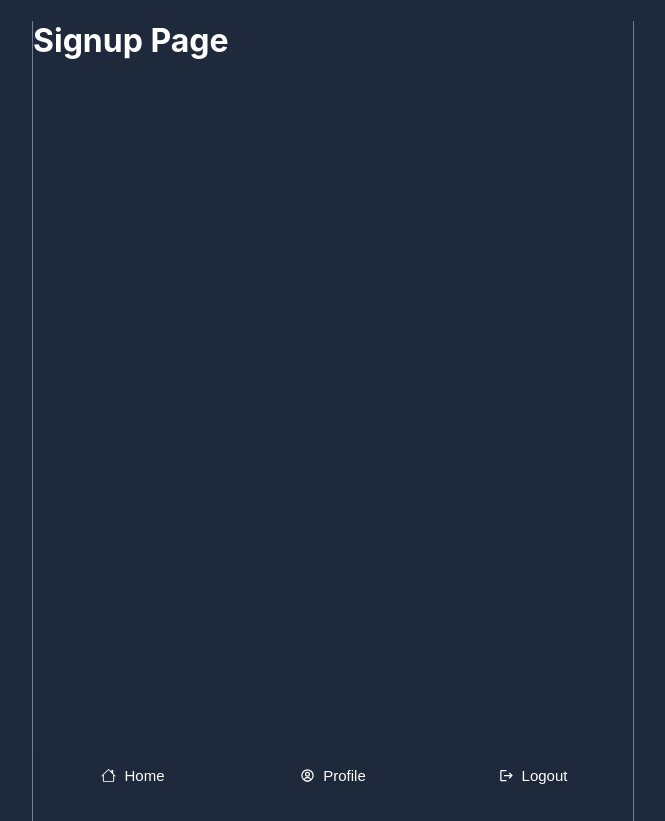
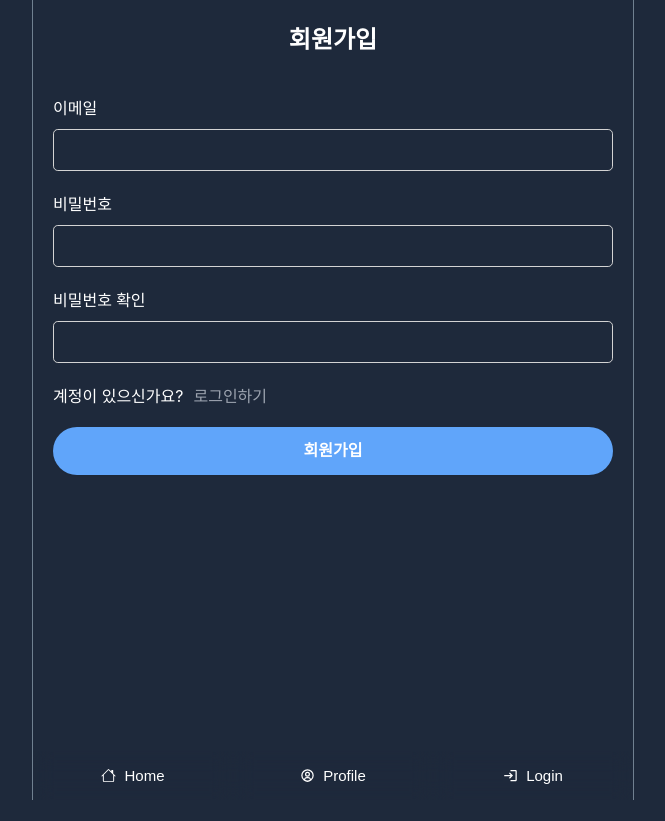
Before and after one commit to jamie-jungah/react-twitter-clone, a React (Create React App) app: page /users/signup in a window 1280 px wide. Shown: the whole page, without its empty margins (307-972 px from the left). After the commit the page ends 800 px from the top, so only its background shows below. Built offline with nearby package versions, Linux system fonts and the light colour scheme; no server answers.

Commit message:
feat: Firebase Auth 회원가입

```diff
--- a/package.json
+++ b/package.json
@@ -16,6 +16,7 @@
     "react-icons": "^4.12.0",
     "react-router-dom": "^6.20.0",
     "react-scripts": "5.0.1",
+    "react-toastify": "^9.1.3",
     "sass": "^1.69.5",
     "typescript": "^4.4.2",
     "web-vitals": "^2.1.0"
--- a/src/App.tsx
+++ b/src/App.tsx
@@ -1,20 +1,37 @@
-import { useState } from 'react';
+import { useState, useEffect } from 'react';
 
 import { Layout } from 'components/Layout';
 import Router from 'components/Router';
 
-import { getAuth } from 'firebase/auth';
+import { getAuth, onAuthStateChanged } from 'firebase/auth';
 import { app } from 'firebaseApp';
+import { ToastContainer } from 'react-toastify';
+
+import 'react-toastify/dist/ReactToastify.css';
+import Loader from 'components/loader/Loader';
 
 function App() {
   const auth = getAuth(app);
+  const [init, setInit] = useState<boolean>(false);
   const [isAuthenticated, setIsAuthenticated] = useState<boolean>(
     !!auth?.currentUser
   );
 
+  useEffect(() => {
+    onAuthStateChanged(auth, (user) => {
+      if (user) {
+        setIsAuthenticated(true);
+      } else {
+        setIsAuthenticated(false);
+      }
+      setInit(true);
+    });
+  }, [auth]);
+
   return (
     <Layout>
-      <Router />
+      <ToastContainer />
+      {init ? <Router isAuthenticated={isAuthenticated} /> : <Loader />}
     </Layout>
   );
 }
--- a/src/components/Menu.tsx
+++ b/src/components/Menu.tsx
@@ -1,9 +1,12 @@
 import { useNavigate } from 'react-router-dom';
 import { BsHouse } from 'react-icons/bs';
 import { BiUserCircle } from 'react-icons/bi';
-import { MdLogout } from 'react-icons/md';
+import { MdLogout, MdLogin } from 'react-icons/md';
+import { useContext } from 'react';
+import AuthContext from 'context/AuthContext';
 
 export default function MenuList() {
+  const { user } = useContext(AuthContext);
   const navigate = useNavigate();
   return (
     <div className='footer'>
@@ -16,10 +19,17 @@ export default function MenuList() {
           <BiUserCircle />
           Profile
         </button>
-        <button type='button' onClick={() => navigate('/')}>
-          <MdLogout />
-          Logout
-        </button>
+        {user === null ? (
+          <button type='button' onClick={() => navigate('/users/login')}>
+            <MdLogin />
+            Login
+          </button>
+        ) : (
+          <button type='button' onClick={() => navigate('/')}>
+            <MdLogout />
+            Logout
+          </button>
+        )}
       </div>
     </div>
   );
--- a/src/components/Router.tsx
+++ b/src/components/Router.tsx
@@ -11,9 +11,15 @@ import LoginPage from 'pages/users/login';
 import SignupPage from 'pages/users/signup';
 import { Navigate, Route, Routes } from 'react-router-dom';
 
-export default function Router() {
+interface RouterProps {
+  isAuthenticated: boolean;
+}
+
+export default function Router({ isAuthenticated }: RouterProps) {
   return (
     <Routes>
+      {isAuthenticated ? (
+        <>
           <Route path='/' element={<HomePage />} />
           <Route path='/posts' element={<PostListPage />} />
           <Route path='/posts/:id' element={<PostDetail />} />
@@ -23,9 +29,15 @@ export default function Router() {
           <Route path='/profile/edit' element={<EditProfile />} />
           <Route path='/notifications' element={<NotificationsPage />} />
           <Route path='/search' element={<SearchPage />} />
+          <Route path='*' element={<Navigate replace to='/' />} />
+        </>
+      ) : (
+        <>
           <Route path='/users/login' element={<LoginPage />} />
           <Route path='/users/signup' element={<SignupPage />} />
-      <Route path='*' element={<Navigate replace to='/' />} />
+          {/* <Route path='*' element={<Navigate replace to='/users/login' />} /> */}
+        </>
+      )}
     </Routes>
   );
 }
--- /dev/null
+++ b/src/components/loader/Loader.module.scss
@@ -0,0 +1,28 @@
+$primaryColor: #60a5fa;
+
+.loader {
+  width: 48px;
+  height: 48px;
+  position: absolute;
+  left: 0;
+  right: 0;
+  top: 0;
+  bottom: 0;
+  margin: auth;
+  border: 5px solid $primaryColor;
+  border-bottom-color: transparent;
+  border-radius: 50%;
+  display: inline-block;
+  box-sizing: border-box;
+  animation: rotation 1s linear infinite;
+  z-index: 999999;
+}
+
+@keyframes rotation {
+  0% {
+    transform: rotate(0deg);
+  }
+  100% {
+    transform: rotate(360deg);
+  }
+}
--- /dev/null
+++ b/src/components/loader/Loader.tsx
@@ -0,0 +1,5 @@
+import styles from './Loader.module.scss';
+
+export default function Loader() {
+  return <div className={styles.loader} />;
+}
--- /dev/null
+++ b/src/components/users/LoginForm.tsx
@@ -0,0 +1,7 @@
+export default function LoginForm() {
+  return (
+    <>
+      <h1>Login</h1>
+    </>
+  );
+}
--- /dev/null
+++ b/src/components/users/SignupForm.tsx
@@ -0,0 +1,128 @@
+import { useState } from 'react';
+import { Link, useNavigate } from 'react-router-dom';
+import { getAuth, createUserWithEmailAndPassword } from 'firebase/auth';
+import { app } from 'firebaseApp';
+import { toast } from 'react-toastify';
+
+export default function SignupForm() {
+  const [error, setError] = useState<string>('');
+  const [email, setEmail] = useState<string>('');
+  const [password, setPassword] = useState<string>('');
+  const [passwordConfirmation, setPasswordConfirmation] = useState<string>('');
+  const navigate = useNavigate();
+
+  const onSubmit = async (e: any) => {
+    e.preventDefault();
+    try {
+      const auth = getAuth(app);
+      await createUserWithEmailAndPassword(auth, email, password);
+      navigate('/');
+      toast.success('성공적으로 회원가입이 되었습니다.');
+    } catch (error: any) {
+      toast.error(error?.code);
+    }
+  };
+
+  const onChange = (e: React.ChangeEvent<HTMLInputElement>) => {
+    const {
+      target: { name, value },
+    } = e;
+
+    if (name === 'email') {
+      setEmail(value);
+      const validRegex =
+        /^[a-zA-Z0-9.!#$%&'*+/=?^_`{|}~-]+@[a-zA-Z0-9-]+(?:\.[a-zA-Z0-9-]+)*$/;
+
+      if (!value?.match(validRegex)) {
+        setError('이메일 형식이 올바르지 않습니다.');
+      } else {
+        setError('');
+      }
+    }
+
+    if (name === 'password') {
+      setPassword(value);
+
+      if (value?.length < 8) {
+        setError('비밀번호는 8자리 이상 입력해주세요.');
+      } else if (value !== password) {
+        setError('비밀번호와 비밀번호 확인 값이 다릅니다.');
+      } else {
+        setError('');
+      }
+    }
+
+    if (name === 'password_confirmation') {
+      setPasswordConfirmation(value);
+
+      if (value?.length < 8) {
+        setError('비밀번호는 8자리 이상 입력해주세요.');
+      } else if (value !== password) {
+        setError('비밀번호와 비밀번호 확인 값이 다릅니다.');
+      } else {
+        setError('');
+      }
+    }
+  };
+
+  return (
+    <form className='form form--lg' onSubmit={onSubmit}>
+      <div className='form__title'>회원가입</div>
+      <div className='form__block'>
+        <label htmlFor='email'>이메일</label>
+        <input
+          type='text'
+          name='email'
+          id='email'
+          value={email}
+          required
+          onChange={onChange}
+        />
+      </div>
+      <div className='form__block'>
+        <label htmlFor='password'>비밀번호</label>
+        <input
+          type='password'
+          name='password'
+          id='password'
+          value={password}
+          required
+          onChange={onChange}
+        />
+      </div>
+      <div className='form__block'>
+        <label htmlFor='password_confirmation'>비밀번호 확인</label>
+        <input
+          type='password_confirmation'
+          name='password_confirmation'
+          id='password_confirmation'
+          value={passwordConfirmation}
+          required
+          onChange={onChange}
+        />
+      </div>
+
+      {error && error.length > 0 && (
+        <div className='form__block'>
+          <div className='form__error'>{error}</div>
+        </div>
+      )}
+
+      <div className='form__block'>
+        계정이 있으신가요?
+        <Link to='/login' className='form__link'>
+          로그인하기
+        </Link>
+      </div>
+      <div className='form__block'>
+        <button
+          type='submit'
+          className='form__btn-submit'
+          disabled={error?.length > 0}
+        >
+          회원가입
+        </button>
+      </div>
+    </form>
+  );
+}
--- /dev/null
+++ b/src/context/AuthContext.tsx
@@ -0,0 +1,34 @@
+import { createContext, useEffect, useState } from 'react';
+import { User, getAuth, onAuthStateChanged } from 'firebase/auth';
+import { app } from 'firebaseApp';
+
+interface AuthProps {
+  children: React.ReactNode;
+}
+
+const AuthContext = createContext({
+  user: null as User | null,
+});
+
+export const AuthContextProvider = ({ children }: AuthProps) => {
+  const [currentUser, setCurrentUser] = useState<User | null>(null);
+  const auth = getAuth(app);
+
+  useEffect(() => {
+    onAuthStateChanged(auth, (user) => {
+      if (user) {
+        setCurrentUser(user);
+      } else {
+        setCurrentUser(null);
+      }
+    });
+  }, [auth]);
+
+  return (
+    <AuthContext.Provider value={{ user: currentUser }}>
+      {children}
+    </AuthContext.Provider>
+  );
+};
+
+export default AuthContext;
--- a/src/index.scss
+++ b/src/index.scss
@@ -244,3 +244,76 @@ body {
     }
   }
 }
+
+// Form layout
+.form {
+  margin: 0 auto;
+  max-width: 680px;
+  padding: 20px;
+
+  input {
+    height: 20px;
+    padding: 10px;
+    border-radius: 0.3rem;
+    border: 1px solid lightgray;
+    width: 96%;
+    max-width: 680px;
+  }
+
+  &__block {
+    margin-top: 20px;
+    width: 100%;
+  }
+
+  &__block--lg {
+    margin-top: 28px;
+    width: 100%;
+  }
+
+  label {
+    display: block;
+    font-weight: 500;
+    margin-bottom: 10px;
+    margin-top: 20px;
+  }
+
+  &__btn-submit {
+    @extend .button;
+    width: 100%;
+    height: 48px;
+    font-weight: 600;
+    padding: 10px;
+    cursor: pointer;
+    font-size: 16px;
+    margin: 0 auto;
+    color: white;
+    background-color: $primaryColor;
+
+    &:hover,
+    &:focus {
+      background-color: $activeBackground;
+    }
+  }
+
+  &__title {
+    text-align: center;
+    font-size: 24px;
+    font-weight: 700;
+    padding-bottom: 20px;
+  }
+
+  &__link {
+    margin-left: 10px;
+    text-decoration: none;
+    color: $grayText;
+
+    &:hover,
+    &:focus {
+      color: $gray;
+    }
+  }
+
+  &__error {
+    color: red;
+  }
+}
--- a/src/pages/users/login.tsx
+++ b/src/pages/users/login.tsx
@@ -1,3 +1,5 @@
+import LoginForm from 'components/users/LoginForm';
+
 export default function LoginPage() {
-  return <h1>Login Page</h1>;
+  return <LoginForm />;
 }
--- a/src/pages/users/signup.tsx
+++ b/src/pages/users/signup.tsx
@@ -1,3 +1,5 @@
+import SignupForm from 'components/users/SignupForm';
+
 export default function SignupPage() {
-  return <h1>Signup Page</h1>;
+  return <SignupForm />;
 }
```
Also changed, not shown: 1 other file (tests, documents, lock files or other folders). Lines whose indentation alone changed are shown as unchanged.
